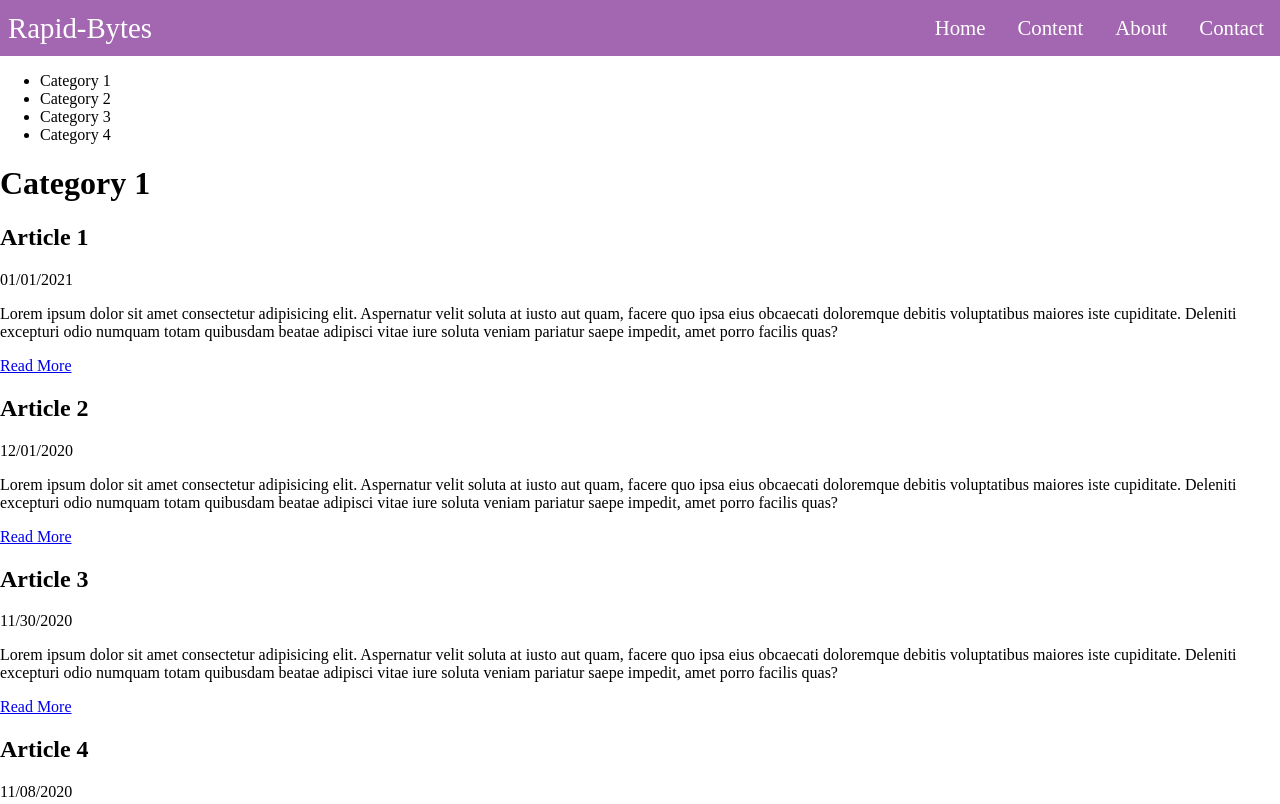
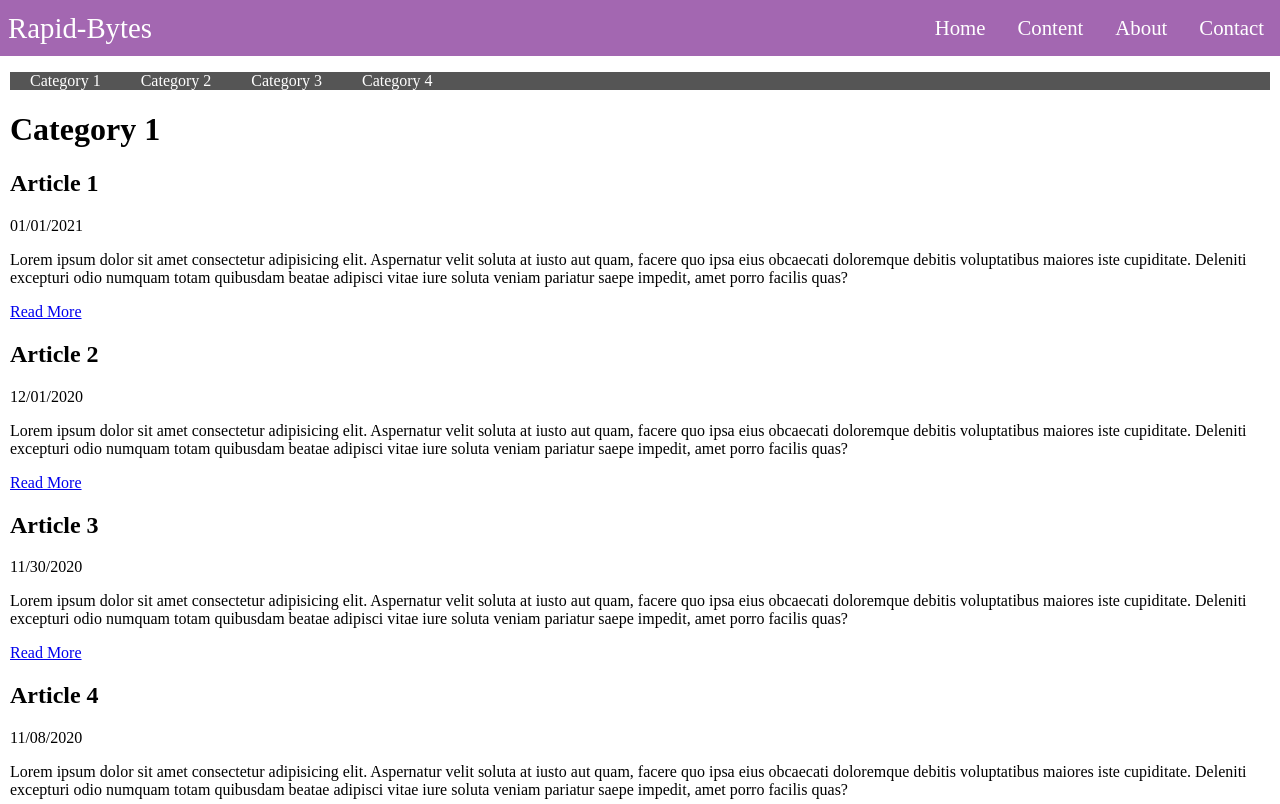
Before and after one commit to stevenried/rapid-bytes, a plain HTML site: page index.html in a window 1280 px wide. Shown: the top 804 px of the page. Drawn offline with Linux system fonts and the light colour scheme; a web font is replaced by a local one.

Commit message:
Add tab functionality

```diff
--- a/index.html
+++ b/index.html
@@ -35,16 +35,24 @@
       <!-- end burger -->
     </header>
 
+    <!-- tabs of categories for the blog content.
+      This will show a sample or abstract of the first few articles of each category
+      where users can then read more or navigate elsewhere -->
+
     <div class="tabs-container">
       <ul class="tabs">
-        <li class="tab active">Category 1</li>
-        <li class="tab">Category 2</li>
-        <li class="tab">Category 3</li>
-        <li class="tab">Category 4</li>
+        <li data-tab-target="#category-1" class="tab active">Category 1</li>
+        <li data-tab-target="#category-2" class="tab">Category 2</li>
+        <li data-tab-target="#category-3" class="tab">Category 3</li>
+        <li data-tab-target="#category-4" class="tab">Category 4</li>
       </ul>
       <!-- end tabs -->
       <div class="tab-content">
-        <div class="category category-1">
+        <div
+          id="category-1"
+          data-tab-content
+          class="category category-1 active"
+        >
           <h1>Category 1</h1>
           <div class="articles">
             <div class="articles__article-1">
@@ -108,7 +116,7 @@
           <a href="#" class="btn read-all">Read All Category 1</a>
         </div>
         <!-- end category 1 -->
-        <div class="category category-2">
+        <div id="category-2" data-tab-content class="category category-2">
           <h1>Category 2</h1>
           <div class="articles">
             <div class="articles__article-1">
@@ -171,7 +179,7 @@
           <a href="#" class="btn read-all">Read All Category 2</a>
         </div>
         <!-- end category-2 -->
-        <div class="category category-3">
+        <div id="category-3" data-tab-content class="category category-3">
           <h1>Category 3</h1>
           <div class="articles">
             <div class="articles__article-1">
@@ -234,7 +242,7 @@
           <a href="#" class="btn read-all">Read All Category 3</a>
         </div>
         <!-- end category-3 -->
-        <div class="category category-4">
+        <div id="category-4" data-tab-content class="category category-4">
           <h1>Category 4</h1>
           <div class="articles">
             <div class="articles__article-1">
--- a/js/script.js
+++ b/js/script.js
@@ -1,6 +1,25 @@
+// nav menu appearance
 const burger = document.getElementsByClassName('burger')[0];
 const menuLinks = document.getElementsByClassName('menu-links')[0];
 
 burger.addEventListener('click', () => {
   menuLinks.classList.toggle('active');
 });
+
+//tabs
+const tabs = document.querySelectorAll('[data-tab-target]');
+const tabContents = document.querySelectorAll('[data-tab-content]');
+
+tabs.forEach((tab) => {
+  tab.addEventListener('click', () => {
+    const target = document.querySelector(tab.dataset.tabTarget);
+    tabContents.forEach((tabContent) => {
+      tabContent.classList.remove('active');
+    });
+    tabs.forEach((tab) => {
+      tab.classList.remove('active');
+    });
+    tab.classList.add('active');
+    target.classList.add('active');
+  });
+});
--- a/styles/styles.css
+++ b/styles/styles.css
@@ -97,6 +97,11 @@ header a {
   border-radius: 10px;
 }
 
+.tabs-container {
+  display: none;
+  padding: 0 10px;
+}
+
 main {
   /* temporary */
   height: 70vh;
@@ -127,4 +132,34 @@ footer {
     flex-direction: row;
     align-items: center;
   }
+
+  .tabs-container {
+    display: block;
+  }
 }
+
+/* tabs */
+[data-tab-content] {
+  display: none;
+}
+
+.active[data-tab-content] {
+  display: block;
+}
+
+.tabs {
+  list-style: none;
+  display: flex;
+  background-color: #555;
+  color: #fff;
+  padding: 0;
+}
+
+.tab {
+  margin: 0 20px;
+}
+
+.tab:hover {
+  cursor: pointer;
+  color: #000;
+}
```
